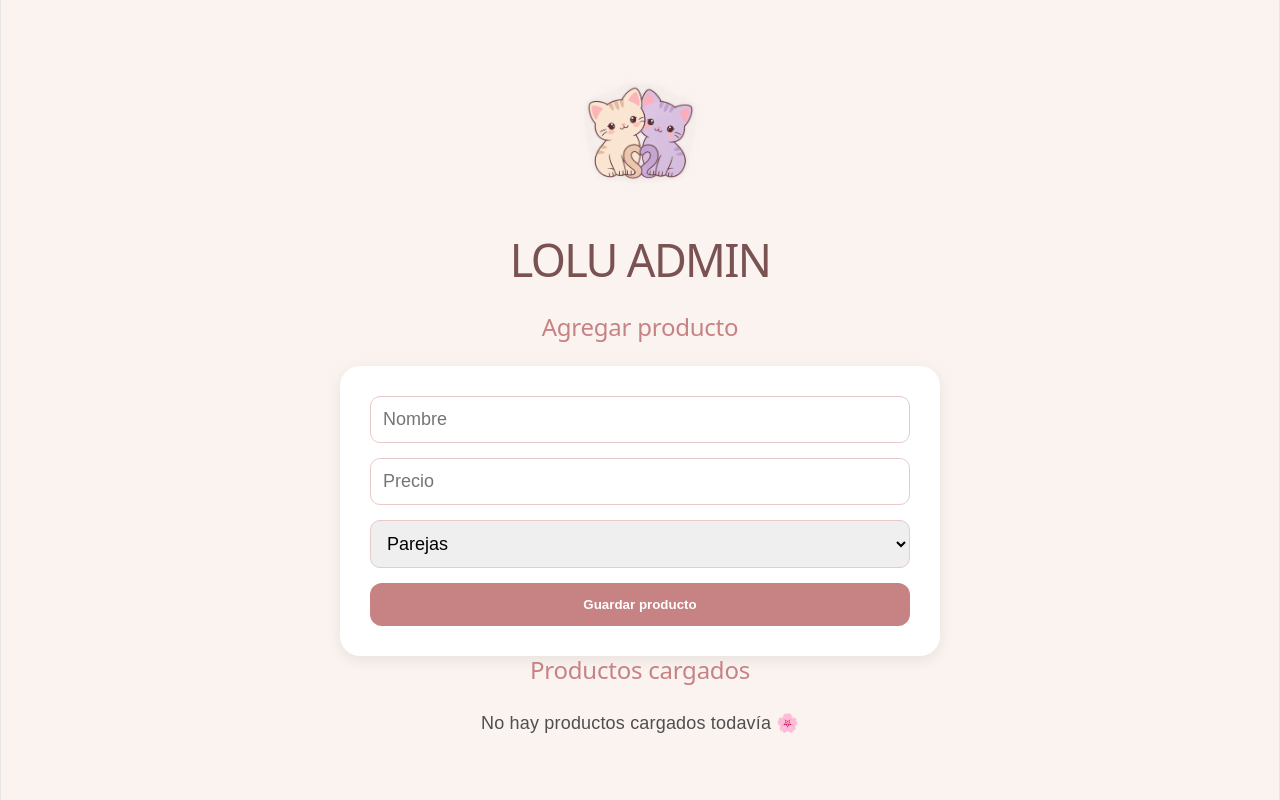
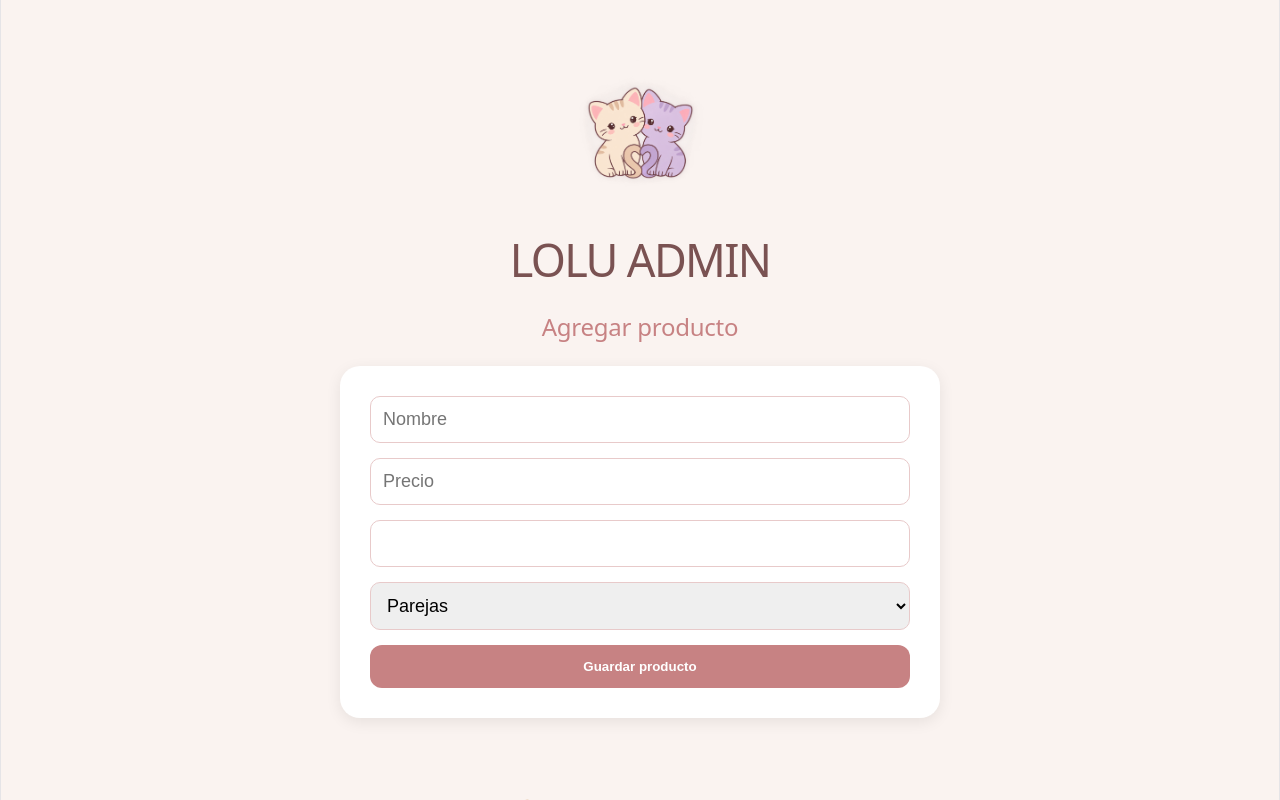
Before and after one commit to Loluok/lolu-store, a React (Vite) app in the folder lolu/: page /admin in a window 1280 px wide. Shown: the top 800 px of the page. Built offline with nearby package versions, Linux system fonts and the light colour scheme.

Commit message:
CRUD de adm

```diff
--- a/lolu/src/App.css
+++ b/lolu/src/App.css
@@ -170,6 +170,15 @@ html {
   justify-content: center;
   align-items: center;
   font-size: .8rem;
+}
+
+.preview-admin {
+  width: 100px;
+  height: 100px;
+  object-fit: cover;
+  border-radius: 12px;
+  margin-bottom: 10px;
+  border: 2px solid #f4c7c3;
 }
 
  .producto {
@@ -357,6 +366,22 @@ html {
   background: #d9989d;
 }
 
+.btn-editar {
+  margin-top: 10px;
+  margin-left: 10px;
+  border: none;
+  background: #C78283;
+  color: white;
+  padding: 10px 15px;
+  border-radius: 10px;
+  cursor: pointer;
+}
+
+.btn-editar:hover {
+  background: #b06d6e;
+}
+
+
 .cerrar-carrito:hover{
   transform:scale(1.1);
 }
@@ -523,6 +548,87 @@ html {
 .footer p {
   margin-bottom: 10px;
 }
+
+
+.admin {
+  margin-bottom: 50px;
+  min-height: 100vh;
+  background: #FAF3F0;
+  padding: 60px 20px;
+  display: flex;
+  flex-direction: column;
+  align-items: center;
+}
+
+.admin-subtitle {
+  position: relative;
+  margin-top: 0;
+  margin-bottom: 30px;
+  padding-top: 20px;
+}
+
+.admin-subtitle::after {
+  content: "";
+  display: block;
+  width: 100px;
+  height: 3px;
+  margin: 10px auto 0;
+  background: #C78283;
+  border-radius: 20px;
+}
+
+
+.admin-logo {
+  width: 140px;
+  margin-bottom: 15px;
+}
+
+.admin h1 {
+  color: #7A5252;
+  margin-bottom: 40px;
+  font-size: 2.5rem;
+}
+
+.admin h2 {
+  color: #C78283;
+  margin-bottom: 25px;
+}
+
+.admin-form {
+  background: white;
+  margin-bottom: 60px;
+  padding: 30px;
+  border-radius: 20px;
+  width: 100%;
+  max-width: 600px;
+  display: flex;
+  flex-direction: column;
+  gap: 15px;
+  box-shadow: 0 4px 15px rgba(0,0,0,.08);
+}
+
+.admin-form input,
+.admin-form select {
+  padding: 12px;
+  border: 1px solid #e8caca;
+  border-radius: 10px;
+  font-size: 1rem;
+}
+
+.admin-form button {
+  border: none;
+  background: #C78283;
+  color: white;
+  padding: 14px;
+  border-radius: 12px;
+  cursor: pointer;
+  font-weight: bold;
+}
+
+.admin-form button:hover {
+  background: #b67172;
+}
+
 @media (min-width: 768px) {
   .cards {
     grid-template-columns: repeat(3, 1fr);
@@ -641,63 +747,3 @@ html {
   }
 
 }
-
-.admin {
-
-  min-height: 100vh;
-  background: #FAF3F0;
-  padding: 60px 20px;
-  display: flex;
-  flex-direction: column;
-  align-items: center;
-}
-
-.admin-logo {
-  width: 140px;
-  margin-bottom: 15px;
-}
-
-.admin h1 {
-  color: #7A5252;
-  margin-bottom: 40px;
-  font-size: 2.5rem;
-}
-
-.admin h2 {
-  color: #C78283;
-  margin-bottom: 25px;
-}
-
-.admin-form {
-  background: white;
-  padding: 30px;
-  border-radius: 20px;
-  width: 100%;
-  max-width: 600px;
-  display: flex;
-  flex-direction: column;
-  gap: 15px;
-  box-shadow: 0 4px 15px rgba(0,0,0,.08);
-}
-
-.admin-form input,
-.admin-form select {
-  padding: 12px;
-  border: 1px solid #e8caca;
-  border-radius: 10px;
-  font-size: 1rem;
-}
-
-.admin-form button {
-  border: none;
-  background: #C78283;
-  color: white;
-  padding: 14px;
-  border-radius: 12px;
-  cursor: pointer;
-  font-weight: bold;
-}
-
-.admin-form button:hover {
-  background: #b67172;
-}
--- a/lolu/src/pages/Admin.jsx
+++ b/lolu/src/pages/Admin.jsx
@@ -7,6 +7,8 @@ function Admin() {
 const [precio, setPrecio] = useState("");
 const [categoria, setCategoria] = useState("Parejas");
 const [productos, setProductos] = useState([]);
+const [editandoIndex, setEditandoIndex] = useState(null);
+const [imagen, setImagen] = useState("");
 
   return (
     <div className="admin">
@@ -41,6 +43,15 @@ const [productos, setProductos] = useState([]);
   }
 />
 
+<input
+  type="text"
+  placeholder=""https://..."
+  value={imagen}
+  onChange={(e) =>
+    setImagen(e.target.value)
+  }
+/>
+
        <select
   value={categoria}
   onChange={(e) => setCategoria(e.target.value)}
@@ -54,9 +65,11 @@ const [productos, setProductos] = useState([]);
         <button
   onClick={() => {
 
+
 if (
   nombre.trim() === "" ||
-  precio.trim() === ""
+  precio.trim() === "" ||
+  imagen.trim() === ""
 ) {
   alert("Completá todos los campos 🌸");
   return;
@@ -73,25 +86,48 @@ if (Number(precio) <= 0) {
   nombre,
   precio,
   categoria,
+  imagen,
 };
+
+if (editandoIndex !== null) {
+
+  const copia = [...productos];
+
+  copia[editandoIndex] = nuevoProducto;
+
+  setProductos(copia);
+
+  setEditandoIndex(null);
+
+} else {
 
   setProductos([
     ...productos,
     nuevoProducto
   ]);
 
+}
+
+
     setNombre("");
     setPrecio("");
+    setImagen("");
     setCategoria("Parejas");
   }}
 >
-  Guardar producto
+
+ {
+  editandoIndex !== null
+    ? "Actualizar producto"
+    : "Guardar producto"
+}
+
 </button>
 
       </div>
 
 <h2 className="admin-subtitle">
-  Productos cargados
+  📦 Productos cargados
 </h2>
 
 {productos.length === 0 ? (
@@ -108,6 +144,12 @@ if (Number(precio) <= 0) {
       key={index}
       className="producto-admin"
     >
+
+    <img
+  src={producto.imagen}
+  alt={producto.nombre}
+  className="preview-admin"
+/>
 
         <h3>
   {producto.nombre}
@@ -135,6 +177,25 @@ if (Number(precio) <= 0) {
   🗑️ Eliminar
 </button>
 
+<button
+  className="btn-editar"
+  onClick={() => {
+
+    setNombre(producto.nombre);
+
+    setPrecio(producto.precio);
+
+    setCategoria(producto.categoria);
+
+    setImagen(producto.imagen);
+
+    setEditandoIndex(index);
+
+  }}
+>
+  ✏️ Editar
+</button>
+
     </div>
 
   ))
```
Lines whose indentation alone changed are shown as unchanged.
